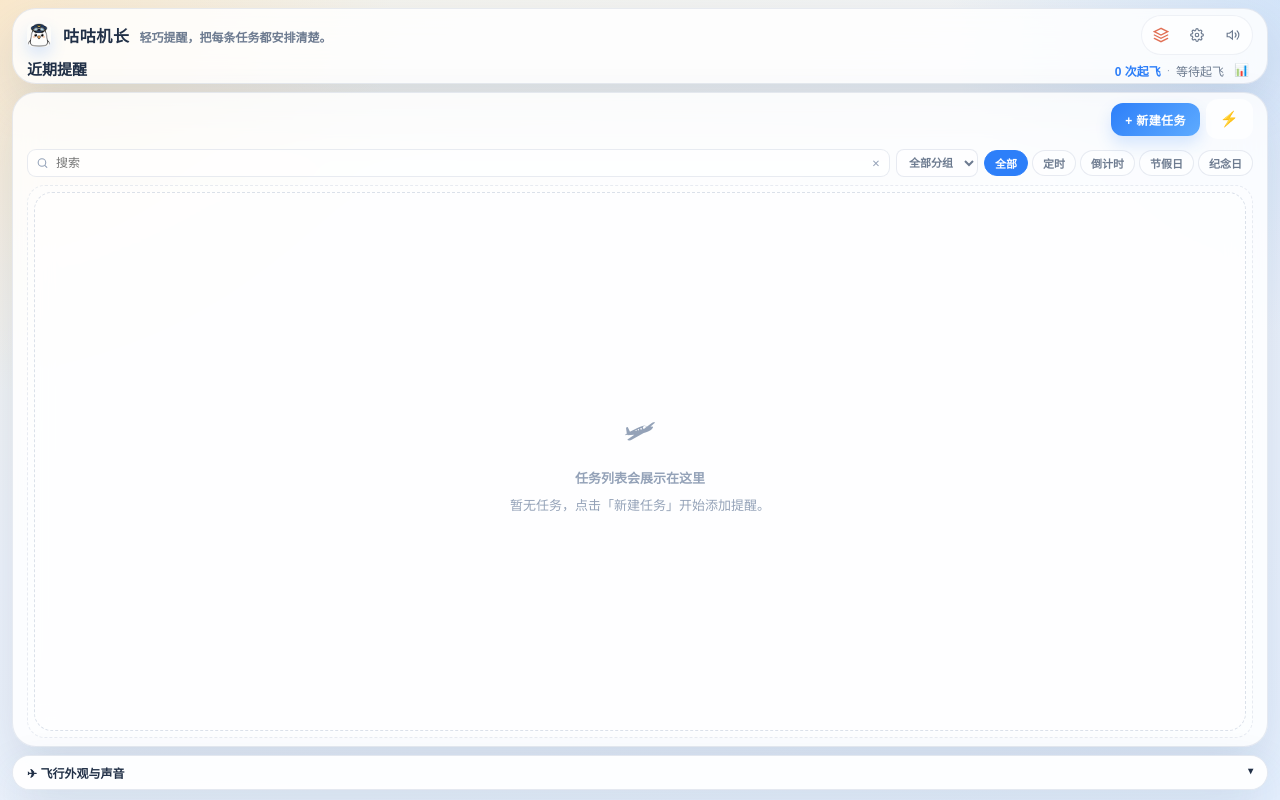
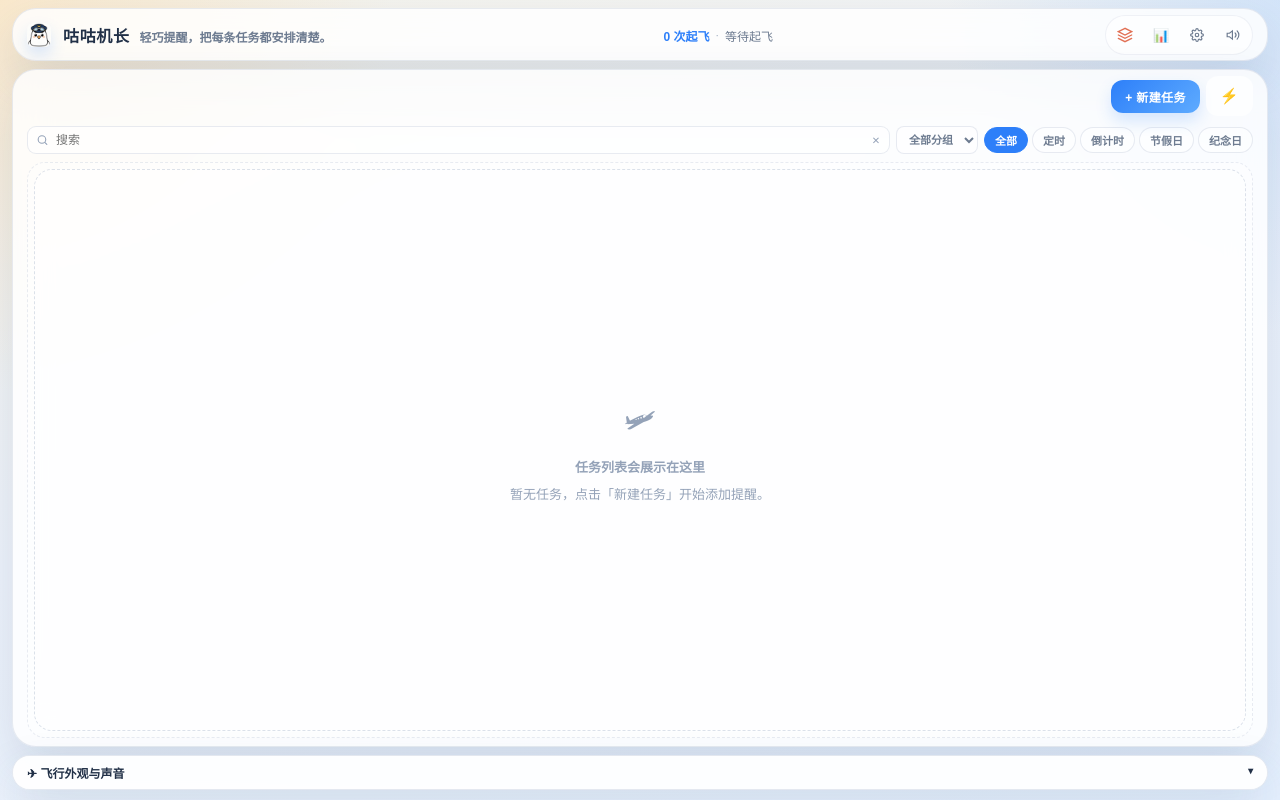
Before and after one commit to pumf/guguFly, a website built with Vite: page index.html in a window 1280 px wide. Built offline with nearby package versions, Linux system fonts and the light colour scheme.

Commit message:
refactor: Hero card 布局精简
- 去掉近期提醒标题文字
- 飞行次数+状态放入顶栏中间（title-bar 和 toolbar 之间）
- 统计按钮放入右侧工具栏中（与设置、静音等按钮同行）
- 移除不再使用的 CSS 类

```diff
--- a/index.html
+++ b/index.html
@@ -19,11 +19,17 @@
               </div>
             </div>
           </div>
+          <div class="hero-mid-stats">
+            <span class="hero-stat" id="todayCount">0 次起飞</span>
+            <span class="hero-stat-sep">·</span>
+            <span class="hero-stat hero-stat--muted" id="heroStatus">等待起飞</span>
+          </div>
           <div class="hero-head-actions">
             <div class="hero-toolbar">
               <button id="emergencyBtn" class="icon-btn icon-btn--warn" type="button" title="紧急降落">
                 <svg width="16" height="16" viewBox="0 0 24 24" fill="none" stroke="#e17055" stroke-width="2" stroke-linecap="round"><path d="M12 2L2 7l10 5 10-5-10-5z"/><path d="M2 17l10 5 10-5"/><path d="M2 12l10 5 10-5"/></svg>
               </button>
+              <button class="icon-btn" id="statsToggle" type="button" title="飞行统计">📊</button>
               <button id="settingsBtn" class="icon-btn" type="button" title="设置">
                 <svg width="14" height="14" viewBox="0 0 24 24" fill="none" stroke="currentColor" stroke-width="2" stroke-linecap="round"><circle cx="12" cy="12" r="3"/><path d="M19.4 15a1.65 1.65 0 00.33 1.82l.06.06a2 2 0 010 2.83 2 2 0 01-2.83 0l-.06-.06a1.65 1.65 0 00-1.82-.33 1.65 1.65 0 00-1 1.51V21a2 2 0 01-4 0v-.09A1.65 1.65 0 009 19.4a1.65 1.65 0 00-1.82.33l-.06.06a2 2 0 01-2.83-2.83l.06-.06A1.65 1.65 0 004.68 15a1.65 1.65 0 00-1.51-1H3a2 2 0 010-4h.09A1.65 1.65 0 004.6 9a1.65 1.65 0 00-.33-1.82l-.06-.06a2 2 0 012.83-2.83l.06.06A1.65 1.65 0 009 4.68a1.65 1.65 0 001-1.51V3a2 2 0 014 0v.09a1.65 1.65 0 001 1.51 1.65 1.65 0 001.82-.33l.06-.06a2 2 0 012.83 2.83l-.06.06A1.65 1.65 0 0019.4 9a1.65 1.65 0 001.51 1H21a2 2 0 010 4h-.09a1.65 1.65 0 00-1.51 1z"/></svg>
                 <span class="update-dot hidden" id="settingsUpdateDot"></span>
@@ -35,15 +41,6 @@
           </div>
         </div>
         <div id="nextUpcoming" class="next-upcoming hidden"></div>
-        <div class="hero-section-title">
-          <h2 class="section-title">近期提醒</h2>
-          <div class="hero-section-stats">
-            <span class="hero-stat" id="todayCount">0 次起飞</span>
-            <span class="hero-stat-sep">·</span>
-            <span class="hero-stat hero-stat--muted" id="heroStatus">等待起飞</span>
-            <button class="hero-stats-toggle" id="statsToggle" title="飞行统计">📊</button>
-          </div>
-        </div>
       </div>
 
       <div class="task-section">
--- a/src/style.css
+++ b/src/style.css
@@ -179,16 +179,7 @@ body {
   background: rgba(0, 0, 0, 0.06);
 }
 
-.hero-section-title {
-  display: flex;
-  align-items: center;
-  justify-content: space-between;
-  gap: 8px;
-  padding: 4px 0 0;
-  margin-top: 2px;
-}
-
-.hero-section-stats {
+.hero-mid-stats {
   display: flex;
   align-items: center;
   gap: 6px;
@@ -210,16 +201,6 @@ body {
   display: flex;
   align-items: center;
   justify-content: flex-end;
-}
-
-.section-title {
-  font-size: 15px;
-  line-height: 1.1;
-  font-weight: 800;
-}
-
-.section-tip {
-  display: none;
 }
 
 .task-filter-bar {
```
